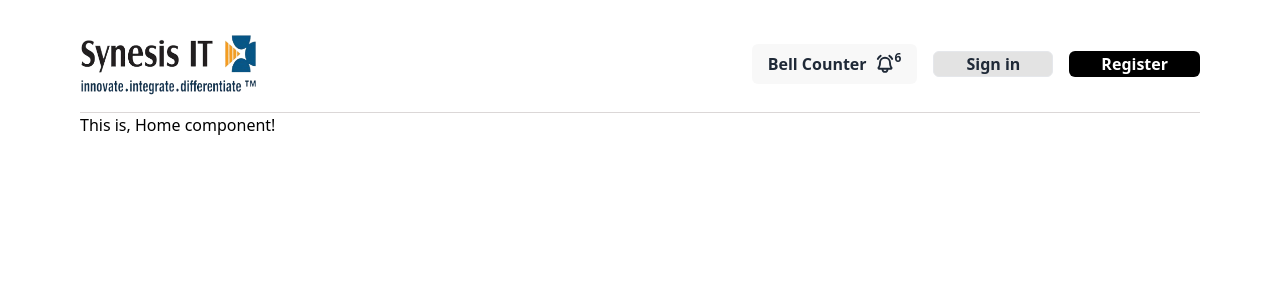
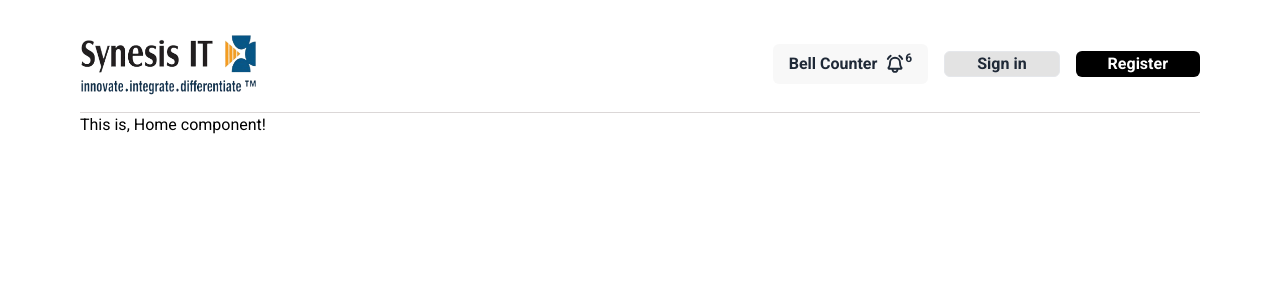
Before and after one commit to nirjhorsaha/SIT_Nirjhor, a React (Vite) app: page / in a window 1280 px wide. Shown: the top 300 px of the page. Built offline with nearby package versions, Linux system fonts and the light colour scheme.

Commit message:
added roboto font

```diff
--- a/index.html
+++ b/index.html
@@ -4,6 +4,11 @@
     <meta charset="UTF-8" />
     <link rel="icon" type="image/svg+xml" href="/vite.svg" />
     <meta name="viewport" content="width=device-width, initial-scale=1.0" />
+    <link rel="preconnect" href="https://fonts.googleapis.com">
+    <link rel="preconnect" href="https://fonts.gstatic.com" crossorigin>
+    <link
+      href="https://fonts.googleapis.com/css2?family=Fira+Code:wght@300..700&family=Roboto:ital,wght@0,100;0,300;0,400;0,500;0,700;0,900;1,100;1,300;1,400;1,500;1,700;1,900&display=swap"
+      rel="stylesheet">
     <title>SIT_Nirjhor</title>
   </head>
   <body>
--- a/src/index.css
+++ b/src/index.css
@@ -1,6 +1,10 @@
 @tailwind base;
 @tailwind components;
 @tailwind utilities;
+
+:root{
+    font-family: Roboto;
+}
 
 /* :root {
   font-family: Inter, system-ui, Avenir, Helvetica, Arial, sans-serif;
```
